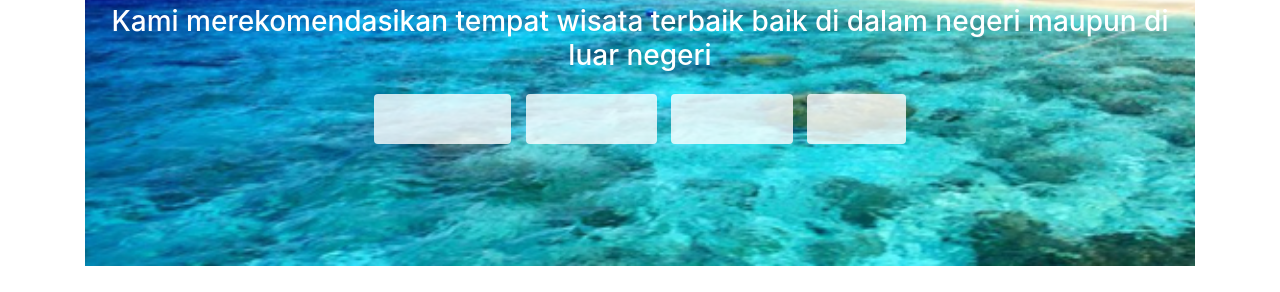
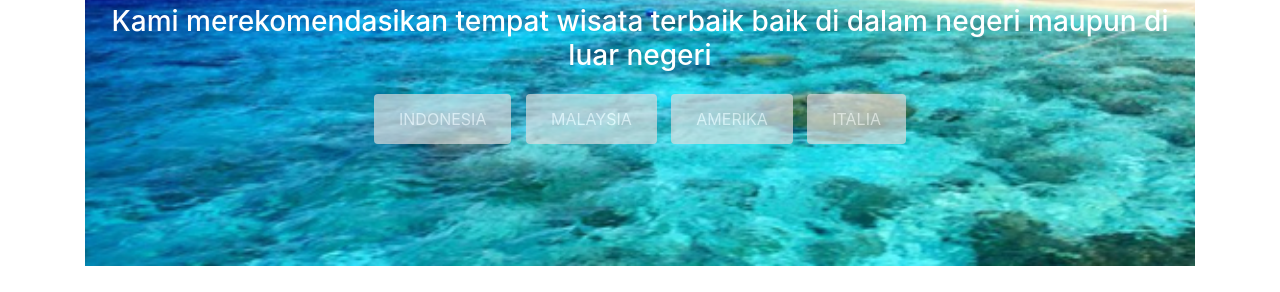
Before and after one commit to janzL4k/Traveling_website, a plain HTML site: page Traveling/index.html in a window 1280 px wide. Shown: the part 508-800 px from the top of the page. Drawn offline with nearby package versions, Linux system fonts and the light colour scheme.

Commit message:
Update style.css

```diff
--- a/Traveling/style.css
+++ b/Traveling/style.css
@@ -35,23 +35,23 @@
 }
 
 .signup {
-    background-color: #FFFF;
+    background-color: #dddd;
 }
 
 .indonesia {
-    background-color: #FFFF;
+    background-color: #dddd;
 }
 
 .malaysia {
-    background-color: #FFFF;
+    background-color: #dddd;
 }
 
 .amerika {
-    background-color: #FFFF;
+    background-color: #dddd;
 }
 
 .italia {
-    background-color: #FFFF;
+    background-color: #dddd;
 }
 
 .btn-wrapper {
```
